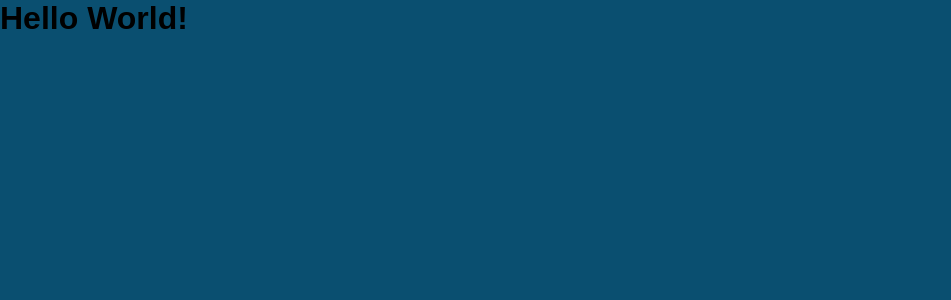
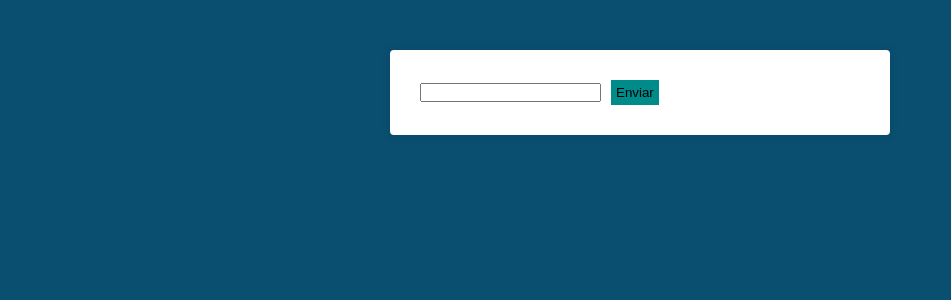
Before and after one commit to IallyFabiane/React, a React (Create React App) app in the folder lista-tarefas/: page / in a window 1280 px wide. Shown: the top 300 px of the page, without its empty margins (0-951 px from the left). Built offline with nearby package versions, Linux system fonts and the light colour scheme.

Commit message:
Update App.js

```diff
--- a/lista-tarefas/src/App.js
+++ b/lista-tarefas/src/App.js
@@ -1,6 +1,7 @@
 import React from 'react';
+import Main from './components/Main'
 import './App.css';
 
 export default function App() { // esta função retorna um códig similar ao HTML, chamado JSX.
-  return <h1>Hello World!</h1>;
+  return <Main />;
 }
```
